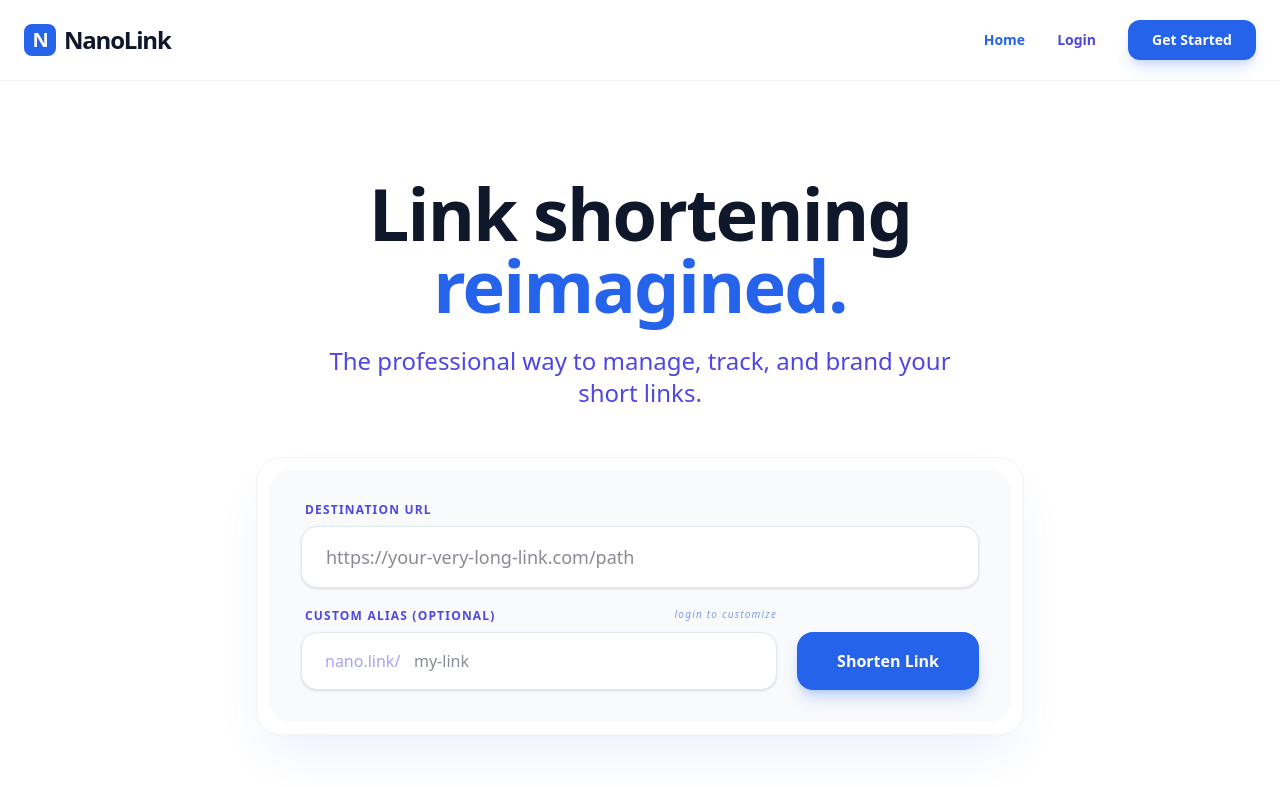
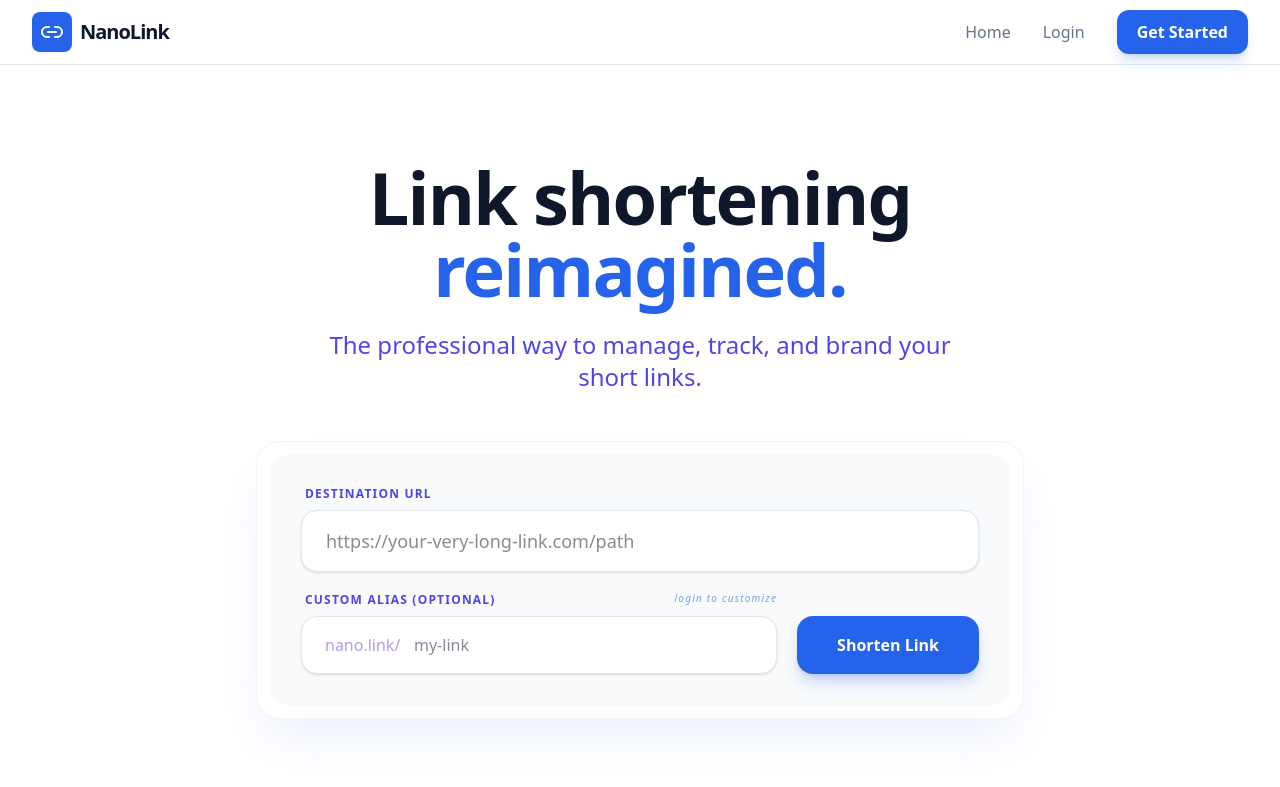
Before and after one commit to hridik-suresh/NanoLink-url_shortener, a React app in the folder frontend/: page / in a window 1280 px wide. Shown: the top 787 px of the page. Built offline with nearby package versions, Linux system fonts and the light colour scheme; no server answers; the HTML template or start-up script is replaced by a standard one.

Commit message:
Refactored tha Navbar component.

```diff
--- a/frontend/src/components/NavBar.jsx
+++ b/frontend/src/components/NavBar.jsx
@@ -1,126 +1,128 @@
-import React, { useState } from "react";
-import { Link, NavLink } from "react-router-dom";
+import { useState } from "react";
+import { Link } from "react-router-dom";
+import { useSelector, useDispatch } from "react-redux";
+import { Menu, X, Link2, LogOut, LayoutDashboard } from "lucide-react";
+import { logout } from "../store/slices/authSlice";
 
 const Navbar = () => {
   const [isOpen, setIsOpen] = useState(false);
-  // Temporary: we'll replace this with Redux state later
-  const isLoggedIn = false;
+  const { token } = useSelector((state) => state.auth);
+  const dispatch = useDispatch();
 
-  const navLinkClass = ({ isActive }) =>
-    `text-sm font-semibold transition-colors hover:text-primary ${isActive ? "text-primary" : "text-secondary"}`;
+  const handleLogout = () => {
+    dispatch(logout());
+    setIsOpen(false);
+  };
 
   return (
-    <nav className="sticky top-0 z-50 bg-white/80 backdrop-blur-md border-b border-slate-100">
-      <div className="max-w-7xl mx-auto px-6 h-20 flex items-center justify-between">
-        {/* Logo */}
-        <Link
-          to="/"
-          className="text-2xl font-black text-dark tracking-tighter flex items-center gap-2"
-        >
-          <div className="w-8 h-8 bg-primary rounded-lg flex items-center justify-center text-white text-xl">
-            N
+    <nav className="bg-white/80 backdrop-blur-md sticky top-0 z-50 border-b border-border">
+      <div className="max-w-7xl mx-auto px-4 sm:px-6 lg:px-8">
+        <div className="flex justify-between h-16 items-center">
+          {/* Logo */}
+          <Link to="/" className="flex items-center gap-2 group">
+            <div className="bg-primary p-2 rounded-lg group-hover:rotate-12 transition-transform">
+              <Link2 className="text-white w-6 h-6" />
+            </div>
+            <span className="text-xl font-bold tracking-tighter text-text-main">
+              NanoLink
+            </span>
+          </Link>
+
+          {/* Desktop Menu */}
+          <div className="hidden md:flex items-center gap-8">
+            <Link
+              to="/"
+              className="text-text-muted hover:text-primary font-medium transition-colors"
+            >
+              Home
+            </Link>
+            {token ? (
+              <>
+                <Link
+                  to="/dashboard"
+                  className="flex items-center gap-2 text-text-muted hover:text-primary font-medium"
+                >
+                  <LayoutDashboard className="w-4 h-4" /> Dashboard
+                </Link>
+                <button
+                  onClick={handleLogout}
+                  className="flex items-center gap-2 text-danger font-medium hover:opacity-80"
+                >
+                  <LogOut className="w-4 h-4" /> Logout
+                </button>
+              </>
+            ) : (
+              <>
+                <Link
+                  to="/login"
+                  className="text-text-muted hover:text-primary font-medium"
+                >
+                  Login
+                </Link>
+                <Link
+                  to="/register"
+                  className="bg-primary text-white px-5 py-2.5 rounded-xl font-bold hover:bg-primary-dark transition-all shadow-lg shadow-primary/20"
+                >
+                  Get Started
+                </Link>
+              </>
+            )}
           </div>
-          NanoLink
-        </Link>
 
-        {/* Desktop Navigation */}
-        <div className="hidden md:flex items-center gap-8">
-          <NavLink to="/" className={navLinkClass}>
+          {/* Mobile Button */}
+          <div className="md:hidden">
+            <button
+              onClick={() => setIsOpen(!isOpen)}
+              className="p-2 text-text-muted"
+            >
+              {isOpen ? <X /> : <Menu />}
+            </button>
+          </div>
+        </div>
+      </div>
+
+      {/* Mobile Menu */}
+      {isOpen && (
+        <div className="md:hidden bg-white border-b border-border p-4 space-y-4 animate-in slide-in-from-top-2">
+          <Link
+            to="/"
+            onClick={() => setIsOpen(false)}
+            className="block text-text-muted font-medium"
+          >
             Home
-          </NavLink>
-          {isLoggedIn ? (
+          </Link>
+          {token ? (
             <>
-              <NavLink to="/dashboard" className={navLinkClass}>
-                My Links
-              </NavLink>
-              <button className="bg-dark text-white px-6 py-2.5 rounded-xl font-bold text-sm hover:bg-primary transition-all cursor-pointer">
+              <Link
+                to="/dashboard"
+                onClick={() => setIsOpen(false)}
+                className="block text-text-muted font-medium"
+              >
+                Dashboard
+              </Link>
+              <button
+                onClick={handleLogout}
+                className="block text-danger font-medium"
+              >
                 Logout
               </button>
             </>
           ) : (
             <>
-              <NavLink to="/login" className={navLinkClass}>
+              <Link
+                to="/login"
+                onClick={() => setIsOpen(false)}
+                className="block text-text-muted font-medium"
+              >
                 Login
-              </NavLink>
-              <NavLink
+              </Link>
+              <Link
                 to="/register"
-                className="bg-primary text-white px-6 py-2.5 rounded-xl font-bold text-sm hover:bg-primary-dark shadow-lg shadow-primary/20 transition-all cursor-pointer"
+                onClick={() => setIsOpen(false)}
+                className="block bg-primary text-white p-3 rounded-xl text-center font-bold"
               >
                 Get Started
-              </NavLink>
-            </>
-          )}
-        </div>
-
-        {/* Mobile Toggle */}
-        <button
-          className="md:hidden text-dark p-2"
-          onClick={() => setIsOpen(!isOpen)}
-        >
-          <svg
-            className="w-6 h-6"
-            fill="none"
-            stroke="currentColor"
-            viewBox="0 0 24 24"
-          >
-            {isOpen ? (
-              <path
-                strokeLinecap="round"
-                strokeLinejoin="round"
-                strokeWidth={2.5}
-                d="M6 18L18 6M6 6l12 12"
-              />
-            ) : (
-              <path
-                strokeLinecap="round"
-                strokeLinejoin="round"
-                strokeWidth={2.5}
-                d="M4 6h16M4 12h16m-7 6h7"
-              />
-            )}
-          </svg>
-        </button>
-      </div>
-
-      {/* Mobile Menu */}
-      {isOpen && (
-        <div className="md:hidden bg-white border-b border-slate-100 p-6 flex flex-col gap-4 animate-in slide-in-from-top duration-300">
-          <NavLink
-            to="/"
-            onClick={() => setIsOpen(false)}
-            className={navLinkClass}
-          >
-            Home
-          </NavLink>
-          {isLoggedIn ? (
-            <>
-              <NavLink
-                to="/dashboard"
-                onClick={() => setIsOpen(false)}
-                className={navLinkClass}
-              >
-                My Links
-              </NavLink>
-              <button className="text-left text-sm font-bold text-accent">
-                Logout
-              </button>
-            </>
-          ) : (
-            <>
-              <NavLink
-                to="/login"
-                onClick={() => setIsOpen(false)}
-                className={navLinkClass}
-              >
-                Login
-              </NavLink>
-              <NavLink
-                to="/register"
-                onClick={() => setIsOpen(false)}
-                className="text-primary font-bold"
-              >
-                Get Started
-              </NavLink>
+              </Link>
             </>
           )}
         </div>
```
